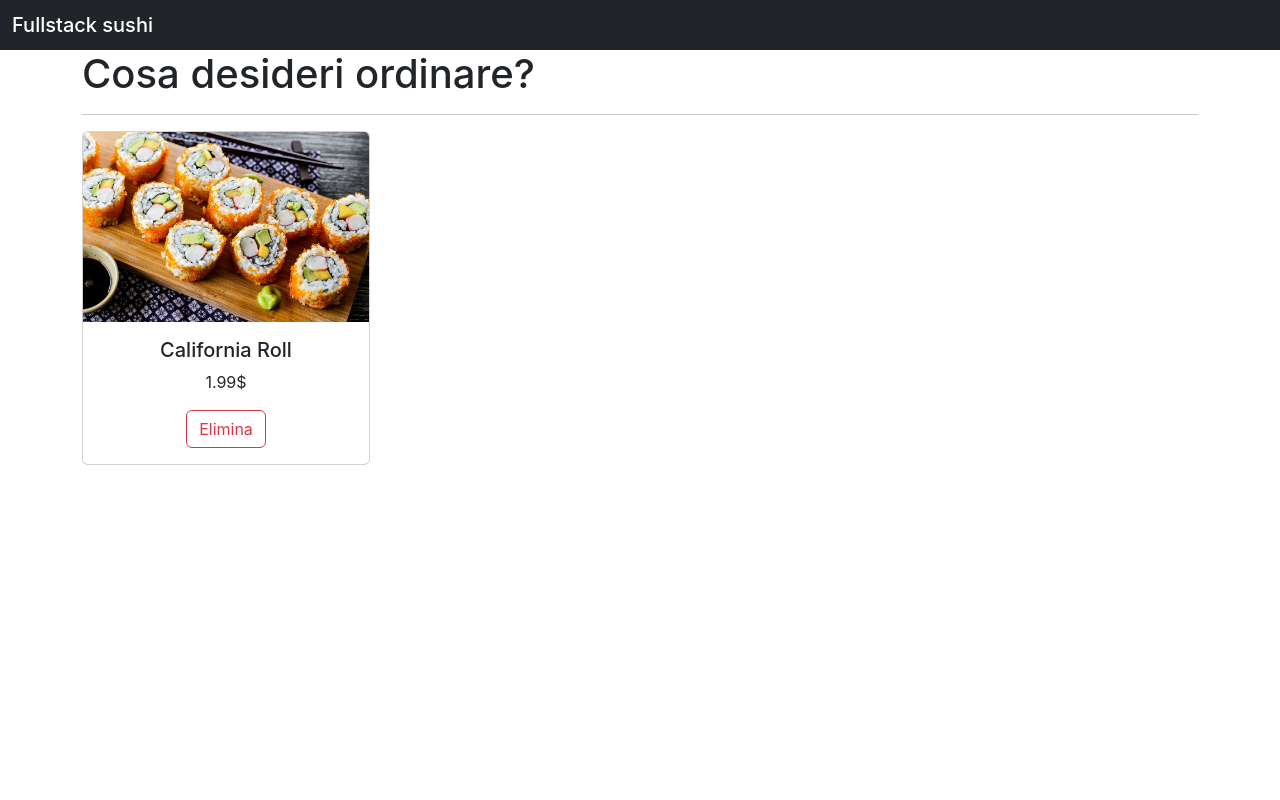
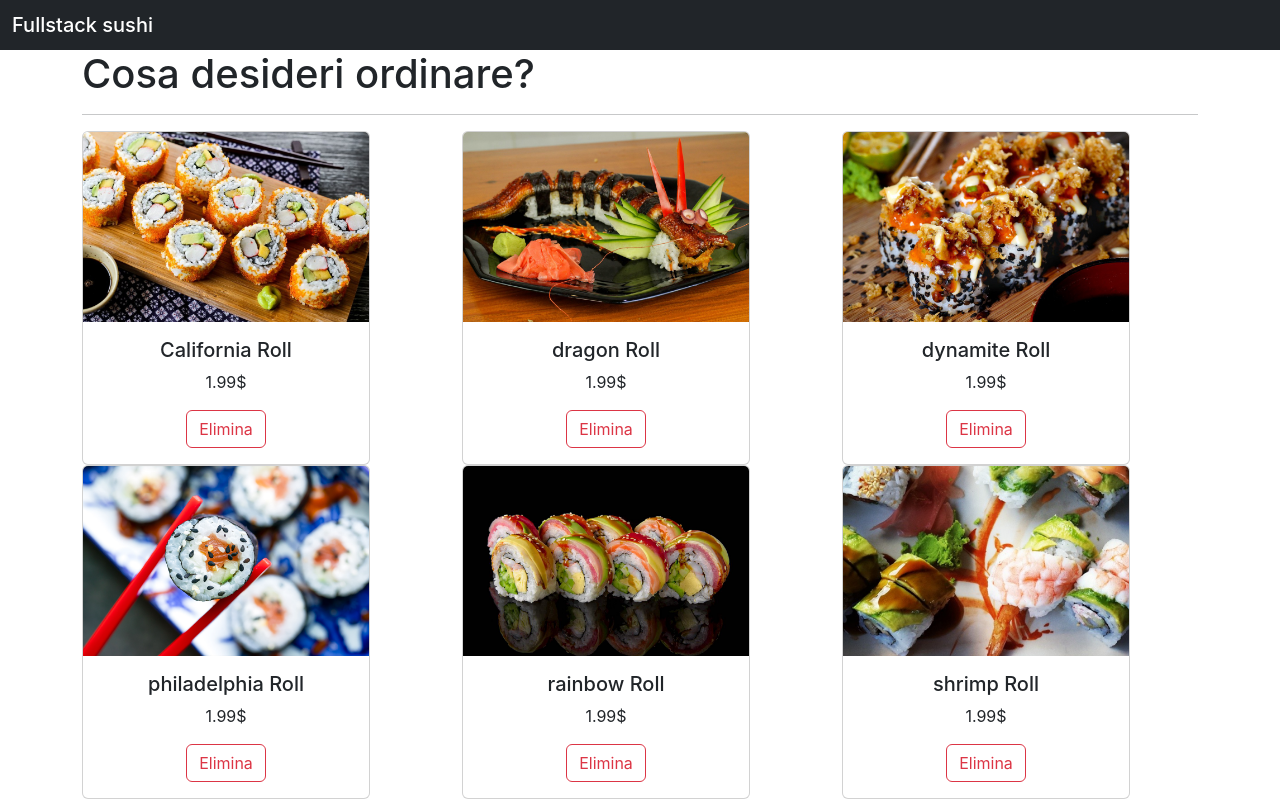
Before and after one commit to rzaupa/Fullstack-sushi, a React (Create React App) app: page / in a window 1280 px wide. Built offline with nearby package versions, Linux system fonts and the light colour scheme; the HTML template or start-up script is replaced by a standard one.

Commit message:
Aggiunte cards tramite mapping e state

```diff
--- a/src/App.js
+++ b/src/App.js
@@ -1,7 +1,26 @@
+import React, { Component } from "react";
 import Navbar from "./components/navbar";
 import Card from "./components/card";
 
-function App() {
+import california from './images/california.png';
+import dragon from './images/dragon.png';
+import dynamite from './images/dynamite.png';
+import philadelphia from './images/philadelphia.png';
+import rainbow from './images/rainbow.png';
+import shrimp from './images/shrimp.png';
+
+class App extends Component {
+  state = {
+    cards: [
+      { id: 0, nome: "California", prezzo: 1.99, immagine: california },
+      { id: 1, nome: "dragon", prezzo: 1.99, immagine: dragon },
+      { id: 2, nome: "dynamite", prezzo: 1.99, immagine: dynamite },
+      { id: 3, nome: "philadelphia", prezzo: 1.99, immagine: philadelphia },
+      { id: 4, nome: "rainbow", prezzo: 1.99, immagine: rainbow },
+      { id: 5, nome: "shrimp", prezzo: 1.99, immagine: shrimp }
+    ]
+  }
+  render() {
     return (
       <>
         <Navbar />
@@ -9,11 +28,17 @@ function App() {
           <h1>Cosa desideri ordinare?</h1>
           <hr />
           <div className="row">
-            <Card/>
+            {this.state.cards.map(card => (
+              <Card
+                key={card.id}
+                card={card}
+              />
+            ))}
           </div>
         </div>
       </>
     );
   }
+}
 
 export default App;
--- a/src/components/card.js
+++ b/src/components/card.js
@@ -1,18 +1,20 @@
-import california from '../images/california.png';
+import React, { Component } from 'react';
 
-function Card() {
-    return (
-        <div className="col">
-            <div className="card" style={{width:'18rem',textAlign: 'center'}}>
-                <img src={california} className="card-img-top" alt="..."/>
+class Card extends Component {
+    render() {
+        return (
+            <div className="col">
+                <div className="card" style={{ width: '18rem', textAlign: 'center' }}>
+                    <img src={this.props.card.immagine} className="card-img-top" alt="..." />
                     <div className="card-body">
-                        <h5 className="card-title">California Roll</h5>
-                        <p className="card-text">1.99$</p>
+                        <h5 className="card-title">{this.props.card.nome} Roll</h5>
+                        <p className="card-text">{this.props.card.prezzo}$</p>
                         <button className="btn btn-outline-danger">Elimina</button>
                     </div>
+                </div>
             </div>
-        </div>
-    );
+        );
+    }
 }
 
 export default Card;
```
Lines whose indentation alone changed are shown as unchanged.
